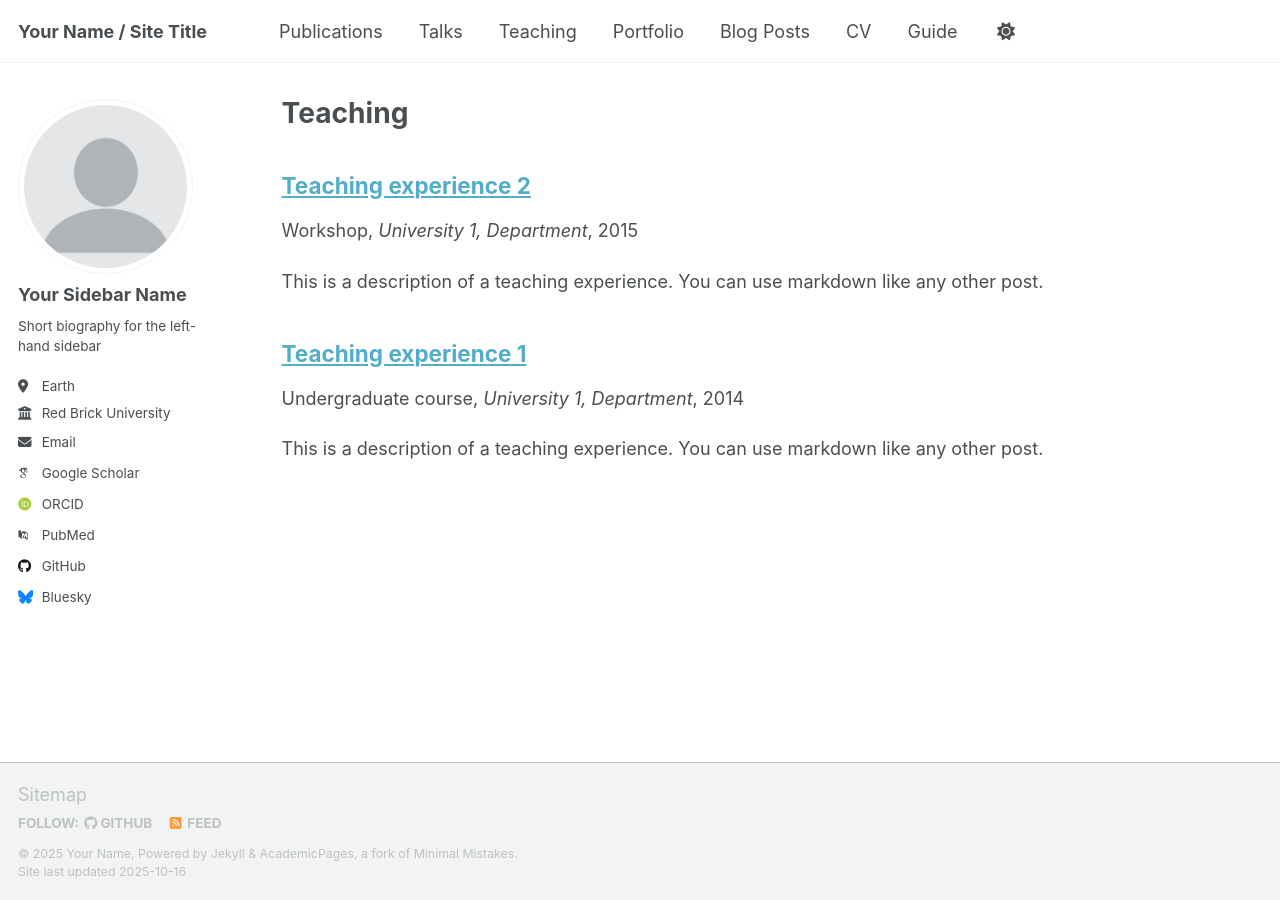
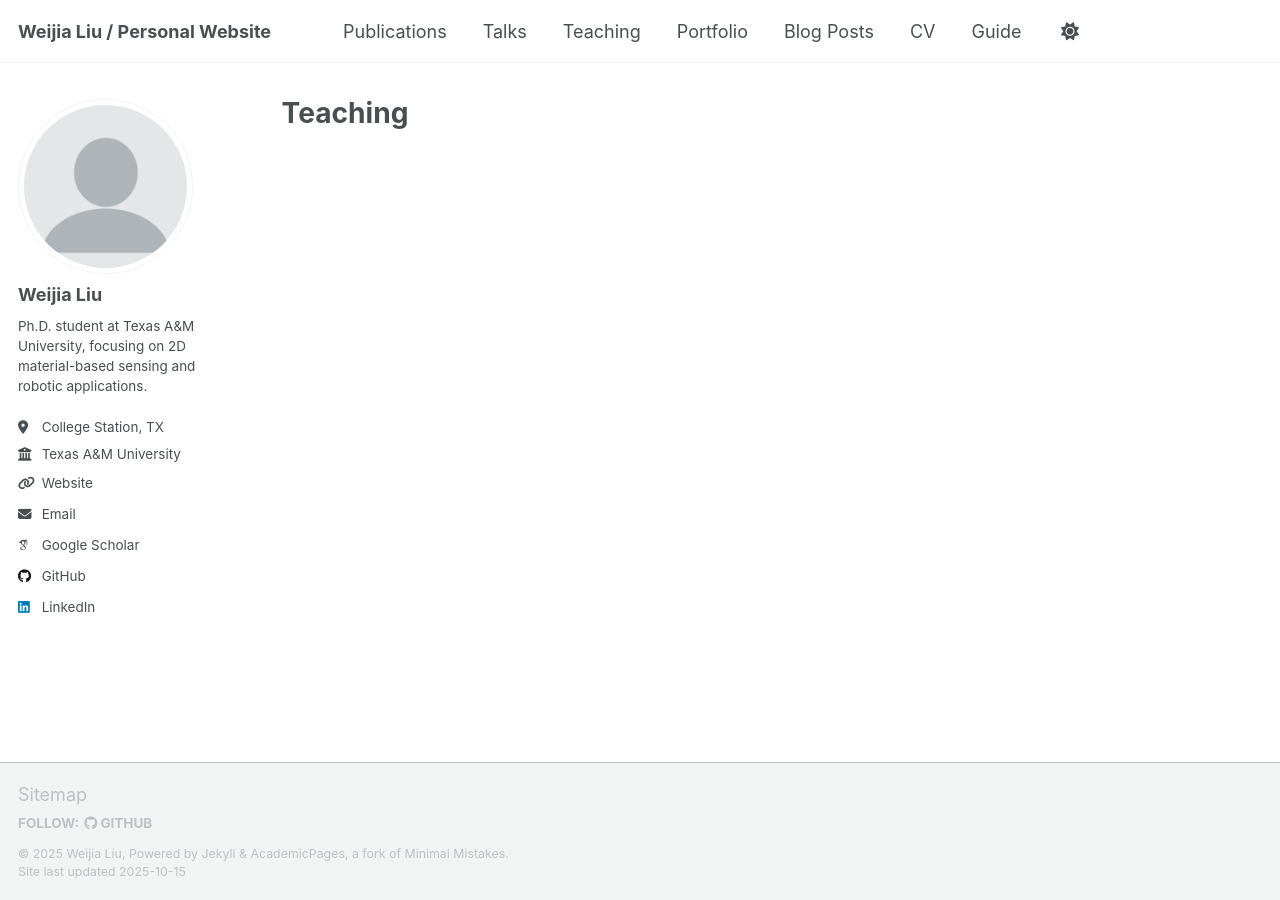
Before and after one commit to toubaojun/weijialiu.github.io, a Jekyll site: the page built from _pages/teaching.html, in a window 1280 px wide. Built offline with Jekyll 4.4.1, drawn with Linux system fonts in a browser that asks for light colours; some web fonts are replaced; a script that is not in the unit is left out; part of the change alters nothing that is shown.

Commit message:
Update _config.yml

```diff
--- a/_config.yml
+++ b/_config.yml
@@ -1,163 +1,107 @@
 # Welcome to Jekyll!
-#
-# This config file is meant for settings that affect your entire site, values
-# which you are expected to set up once and rarely need to edit after that.
-# For technical reasons, this file is *NOT* reloaded automatically when you use
-# `jekyll serve -l -H localhost`. If you change this file, please restart the
-# server process.
 
+# ===============================
 # Basic Site Settings
-locale                   : "en-US"
-site_theme               : "default" # Currently available options are "default", "air"
-title                    : "Your Name / Site Title"
-title_separator          : "-"
-name                     : &name "Your Name"
-description              : &description "Your Name's academic portfolio"   # Update this with a general description of your site, this is the default if not overridden by a page
-url                      : https://academicpages.github.io # The base hostname & protocol for your site e.g. "https://[your GitHub username].github.io",
-                                                           # or if you already have some other page hosted on Github then use "https://[your GitHub username].github.io/[Your Repo Name]"
-baseurl                  : "" # the subpath of your site, e.g. "/blog"
-repository               : "academicpages/academicpages.github.io"
+# ===============================
+locale: "en-US"
+site_theme: "default"
+title: "Weijia Liu / Personal Website"
+title_separator: "-"
+name: &name "Weijia Liu"
+description: &description "Ph.D. student at Texas A&M University focusing on 2D materials, sensing, and robotics."
+url: "https://weijialiu.github.io"       # ✅ 全小写
+baseurl: ""
+repository: "toubaojun/weijialiu.github.io"  # ✅ 全小写
 
-# Site Author - The following control what appear as part of the author content on the side bar.
-#               If a field is blank the icon and link will not appear, otherwise it will be shown.
-#               Additional customization can be done by editing /_includes/author-profile.html
+# ===============================
+# Author Information (sidebar)
+# ===============================
 author:
-  # Biographic information
-  avatar           : "profile.png"
-  name             : "Your Sidebar Name"
-  pronouns         : # example: "she/her"
-  bio              : "Short biography for the left-hand sidebar"
-  location         : "Earth"
-  employer         : "Red Brick University"
-  uri              : # URL
-  email            : "none@example.org"
+  avatar: "profile.png"
+  name: "Weijia Liu"
+  bio: "Ph.D. student at Texas A&M University, focusing on 2D material-based sensing and robotic applications."
+  location: "College Station, TX"
+  employer: "Texas A&M University"
+  uri: "https://weijialiu.github.io"      # ✅ 全小写
+  email: "weijia_liu@tamu.edu"
 
-  # Academic websites
-  academia         : # URL
-  arxiv            : # URL - Update with the correct link to your profile
-  googlescholar    : "https://scholar.google.com/citations?user=PS_CX0AAAAAJ"
-  inspire-hep      : # URL
-  impactstory      : # URL
-  orcid            : "http://orcid.org/yourorcidurl"
-  semantic         : # URL
-  pubmed           : "https://www.ncbi.nlm.nih.gov/pubmed/?term=john+snow"
-  researchgate     : # URL
-  scopus           : # URL
+  # Academic profiles
+  googlescholar: "https://scholar.google.com/citations?user=t33YPscAAAAJ&hl=zh-CN"
+  linkedin: "https://www.linkedin.com/in/weijia-liu-08167a322/"
+  github: "weijialiu"
 
-  # Repositories and software development
-  bitbucket        : # Username - Update with your username on the site
-  codepen          : # Username
-  dribbble         : # Username
-  github           : "academicpages"
-  kaggle           : # Username
-  stackoverflow    : # User number or user number and name (i.e., use "1" or "1/jeff-atwood")
+# ===============================
+# Publication Category
+# ===============================
+publication_category:
+  publications:
+    title: 'Publications'
 
-  # Social media
-  artstation       : # Username
-  bluesky          : "bsky.app" # Replace this with you Bluesky username
-  facebook         : # Username
-  flickr           : # Username
-  foursquare       : # Username
-  goodreads        : # Username
-  google_plus      : # Username
-  keybase          : # Username
-  instagram        : # Username
-  lastfm           : # Username
-  linkedin         : # Username
-  mastodon         : # URL
-  medium           : # URL
-  pinterest        : # Username
-  soundcloud       : # Username
-  steam            : # Username
-  telegram         : # URL
-  tumblr           : # Username
-  twitter          : # Username for X / Twitter
-  vine             : # Username
-  weibo            : # Username
-  wikipedia        : # Username
-  xing             : # Username
-  youtube          : # Username
-  zhihu            : # Username
+# ===============================
+# Site Settings
+# ===============================
+teaser:
+breadcrumbs: false
+words_per_minute: 160
+future: true
+read_more: "disabled"
+talkmap_link: false
 
-# Publication Category - The following the list of publication categories and their headings
-publication_category:
-  books:
-    title: 'Books'
-  manuscripts:
-    title: 'Journal Articles'
-  conferences:
-    title: 'Conference Papers'
-
-# Site Settings
-teaser                   :  # filename of teaser fallback teaser image placed in /images/ for social media previews
-breadcrumbs              : false # true, false (default)
-words_per_minute         : 160
-future                   : true
-read_more                : "disabled" # if enabled, adds "Read more" links to excerpts
-talkmap_link             : false      #change to true to add link to talkmap on talks page
+# ===============================
+# Comments / Feedback
+# ===============================
 comments:
-  provider               : # false (default), "disqus", "discourse", "facebook", "google-plus", "staticman", "custom"
-  disqus:
-    shortname            :
-  discourse:
-    server               : # https://meta.discourse.org/t/embedding-discourse-comments-via-javascript/31963 , e.g.: meta.discourse.org
-  facebook:
-    appid                :
-    num_posts            : # 5 (default)
-    colorscheme          : # "light" (default), "dark"
+  provider: false
 staticman:
-  allowedFields          : ['name', 'email', 'url', 'message']
-  branch                 : "gh-pages" # "master", "gh-pages"
-  commitMessage          : "New comment."
-  filename               : comment-{@timestamp}
-  format                 : "yml"
-  moderation             : true
-  path                   : "_data/comments/{options.slug}"
-  requiredFields         : ['name', 'email', 'message']
+  allowedFields: ['name', 'email', 'url', 'message']
+  branch: "gh-pages"
+  commitMessage: "New comment."
+  filename: comment-{@timestamp}
+  format: "yml"
+  moderation: true
+  path: "_data/comments/{options.slug}"
+  requiredFields: ['name', 'email', 'message']
   transforms:
-    email                : "md5"
+    email: "md5"
   generatedFields:
     date:
-      type               : "date"
+      type: "date"
       options:
-        format           : "iso8601" # "iso8601" (default), "timestamp-seconds", "timestamp-milliseconds"
+        format: "iso8601"
+
 atom_feed:
-  hide                   : false     # change to true to hide the RSS feed in the footer
-  path                   : # blank (default) uses feed.xml
+  hide: true
+  path:
 
+# ===============================
+# SEO / Analytics (optional)
+# ===============================
+google_site_verification:
+bing_site_verification:
+alexa_site_verification:
+yandex_site_verification:
 
-# SEO Related
-google_site_verification :
-bing_site_verification   :
-alexa_site_verification  :
-yandex_site_verification :
+twitter:
+  username:
+facebook:
+  username:
+  app_id:
+  publisher:
+og_image:
+og_description:
+social:
+  type: Person
+  name: "Weijia Liu"
+  links: []
 
+analytics:
+  provider: "false"
+  google:
+    tracking_id:
 
-# Social Sharing
-twitter:
-  username               : &twitter
-facebook:
-  username               :
-  app_id                 :
-  publisher              :
-og_image                 :  # Social media default site image
-og_description           :  # Social media default site image description
-# For specifying social profiles
-# - https://developers.google.com/structured-data/customize/social-profiles
-social:
-  type                   : # Person or Organization (defaults to Person)
-  name                   : # If the user or organization name differs from the site's name
-  links: # An array of links to social media profiles
-
-
-# Analytics
-analytics:
-  provider               :  "false" # false (default), "google", "google-universal", "google-analytics-4", "custom"
-  google:
-    tracking_id          :
-
-
-# Reading Files
+# ===============================
+# File Handling
+# ===============================
 include:
   - .htaccess
   - _pages
@@ -170,41 +114,25 @@ exclude:
   - .github
   - .jekyll-assets-cache
   - .sass-cache
-  - assets/js/_main.js
-  - assets/js/plugins
-  - assets/js/vendor
-  - CHANGELOG
-  - Capfile
-  - config
-  - Dockerfile
-  - Gemfile
-  - Gruntfile.js
-  - gulpfile.js
-  - LICENSE
-  - local
-  - log
   - node_modules
-  - package.json*
-  - Rakefile
   - README
-  - tmp
-  - vendor
 keep_files:
   - .git
-  - .svn
 encoding: "utf-8"
 markdown_ext: "markdown,mkdown,mkdn,mkd,md"
 
-
+# ===============================
 # Conversion
+# ===============================
 markdown: kramdown
 highlighter: rouge
 lsi: false
 excerpt_separator: "\n\n"
 incremental: false
 
-
+# ===============================
 # Markdown Processing
+# ===============================
 kramdown:
   input: GFM
   hard_wrap: false
@@ -215,143 +143,81 @@ kramdown:
   smart_quotes: lsquo,rsquo,ldquo,rdquo
   enable_coderay: false
 
-
-# These settings control the types of collections used by the template
+# ===============================
+# Collections — Controls sections like Research, Publications
+# ===============================
 collections:
-  teaching:
+  research:
     output: true
     permalink: /:collection/:path/
   publications:
     output: true
     permalink: /:collection/:path/
-  portfolio:
-    output: true
-    permalink: /:collection/:path/
-  talks:
+  pages:
     output: true
     permalink: /:collection/:path/
 
-
-# These settings control how pages and collections are included in the site
+# ===============================
+# Defaults — Layout rules for each section
+# ===============================
 defaults:
-  # _posts
-  - scope:
-      path: ""
-      type: posts
-    values:
-      layout: single
-      author_profile: true
-      read_time: true
-      comments: true
-      share: true
-      related: true
-  # _pages
   - scope:
       path: ""
       type: pages
     values:
       layout: single
       author_profile: true
-  # _teaching
+
   - scope:
       path: ""
-      type: teaching
+      type: research
     values:
       layout: single
       author_profile: true
-      share: true
-      comments: true
-  # _publications
+      share: false
+      comments: false
+
   - scope:
       path: ""
       type: publications
     values:
       layout: single
       author_profile: true
-      share: true
-      comments: true
-  # _portfolio
-  - scope:
-      path: ""
-      type: portfolio
-    values:
-      layout: single
-      author_profile: true
-      share: true
-      comment: true
-  # _talks
-  - scope:
-      path: ""
-      type: talks
-    values:
-      layout: talk
-      author_profile: true
-      share: true
+      share: false
+      comments: false
 
-
-# Sass/SCSS
+# ===============================
+# SCSS / Output / Plugins
+# ===============================
 sass:
   sass_dir: _sass
-  style: compressed # http://sass-lang.com/documentation/file.SASS_REFERENCE.html#output_style
+  style: compressed
 
+permalink: /:categories/:title/
+timezone: America/Chicago
 
-# Outputting
-permalink: /:categories/:title/
-# paginate: 5 # amount of posts to show
-# paginate_path: /page:num/
-timezone: Etc/UTC # http://en.wikipedia.org/wiki/List_of_tz_database_time_zones
-
-
-# Plugins
 plugins:
   - jekyll-feed
-  - jekyll-gist
-  - jekyll-paginate
   - jekyll-sitemap
+  - jemoji
   - jekyll-redirect-from
-  - jemoji
 
-# Mimic GitHub Pages with --safe
 whitelist:
   - jekyll-feed
-  - jekyll-gist
-  - jekyll-paginate
   - jekyll-sitemap
+  - jemoji
   - jekyll-redirect-from
-  - jemoji
 
-
-# Archives
-#  Type
-#  - GitHub Pages compatible archive pages built with Liquid ~> type: liquid (default)
-#  - Jekyll Archives plugin archive pages ~> type: jekyll-archives
-#  Path (examples)
-#  - Archive page should exist at path when using Liquid method or you can
-#    expect broken links (especially with breadcrumbs enabled)
-#  - <base_path>/tags/my-awesome-tag/index.html ~> path: /tags/
-#  - <base_path/categories/my-awesome-category/index.html ~> path: /categories/
-#  - <base_path/my-awesome-category/index.html ~> path: /
+# ===============================
+# Archives & HTML Compression
+# ===============================
 category_archive:
   type: liquid
   path: /categories/
 tag_archive:
   type: liquid
   path: /tags/
-# https://github.com/jekyll/jekyll-archives
-# jekyll-archives:
-#   enabled:
-#     - categories
-#     - tags
-#   layouts:
-#     category: archive-taxonomy
-#     tag: archive-taxonomy
-#   permalinks:
-#     category: /categories/:name/
-#     tag: /tags/:name/
 
-
-# HTML Compression
-# - http://jch.penibelst.de/
 compress_html:
   clippings: all
   ignore:
```
